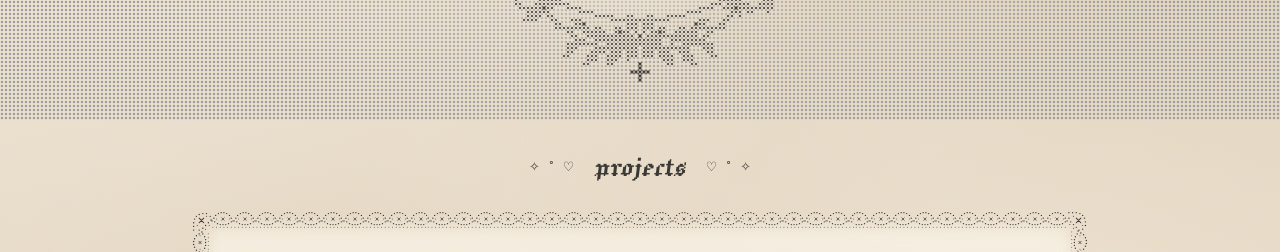
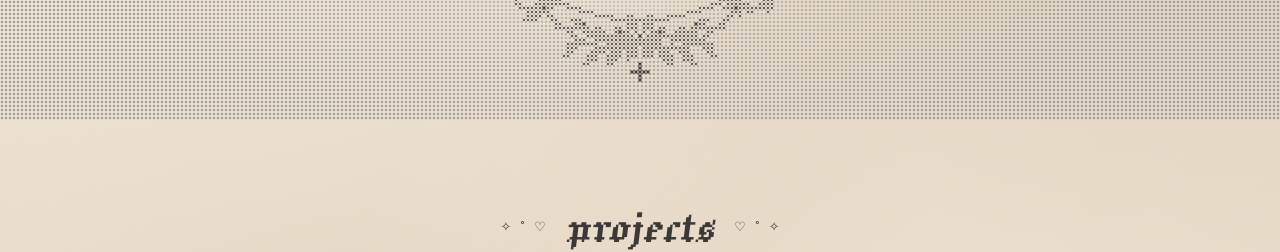
Before and after one commit to celyna/portfolio, a website built with Vite: page index.html in a window 1280 px wide. Shown: the part 680-932 px from the top of the page. Built offline with nearby package versions, Linux system fonts and the light colour scheme; grey boxes are pictures that could not be loaded; a web font is replaced by a local one.

Commit message:
Update tab title and projects layout

```diff
--- a/index.html
+++ b/index.html
@@ -6,7 +6,7 @@
     <meta name="theme-color" content="#e9decc" />
     <meta name="description" content="celyna’s personal portfolio." />
     <link rel="stylesheet" href="https://fonts.googleapis.com/css2?family=DM+Sans&amp;family=DotGothic16&amp;family=Handjet:wght@500&amp;display=swap" />
-    <title>celyna — portfolio</title>
+    <title>with ♡, celyna</title>
   </head>
   <body>
     <canvas class="painting-dotwork" aria-hidden="true"></canvas>
--- a/src/style.css
+++ b/src/style.css
@@ -134,9 +134,12 @@ nav span { color: #3f433b; }
 
 .projects {
   width: min(100% - 40px, 900px);
+  min-height: 100svh;
   margin-inline: auto;
-  padding: 32px 0 clamp(64px, 12vh, 120px);
-  scroll-margin-top: 20px;
+  padding-block: clamp(24px, 5svh, 56px);
+  display: flex;
+  flex-direction: column;
+  justify-content: center;
 }
 
 .projects h2 {
@@ -145,7 +148,7 @@ nav span { color: #3f433b; }
   align-items: center;
   justify-content: center;
   gap: clamp(8px, 3vw, 20px);
-  font: 400 2rem/1.04 "Jacquard 12", Baskerville, Georgia, serif;
+  font: 400 clamp(2.5rem, 6vw, 3.25rem)/1.04 "Jacquard 12", Baskerville, Georgia, serif;
 }
 
 .projects-word,
```
